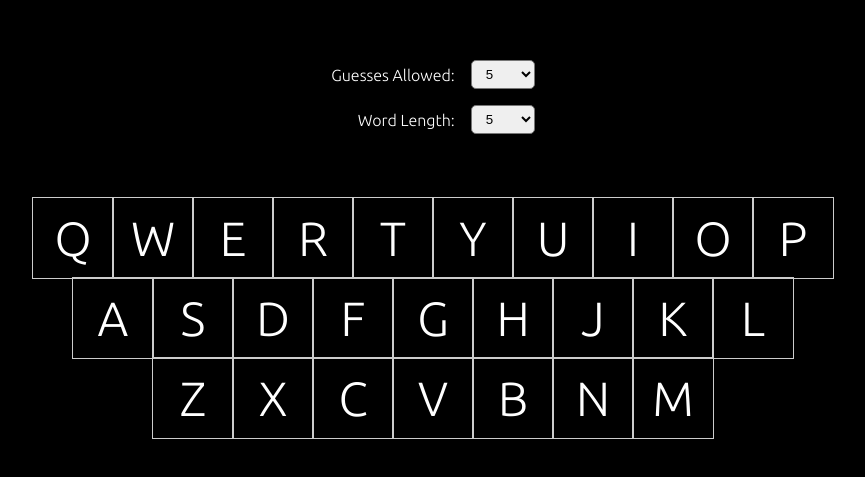
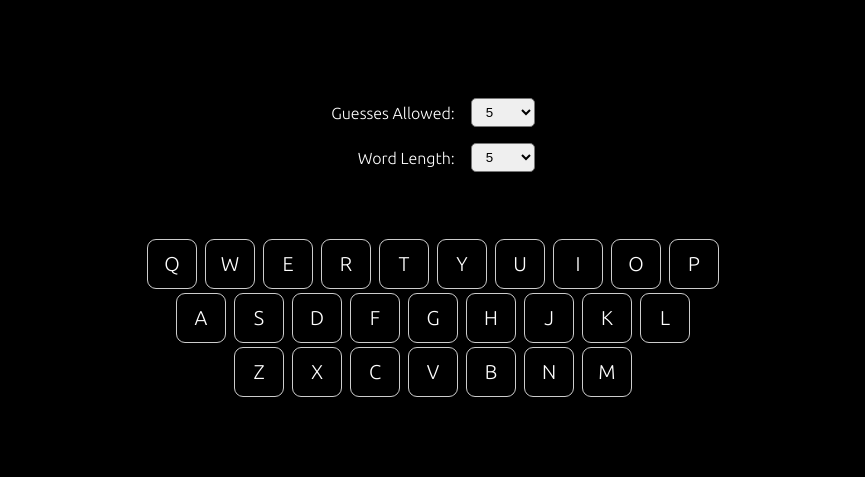
Before and after one commit to igbominadeveloper/igbominadeveloper.github.io, a plain HTML site: page wordle/index.html in a window 1280 px wide. Shown: the part 151-628 px from the top of the page, without its empty margins (207-1072 px from the left). Drawn offline with Linux system fonts and the light colour scheme.

Commit message:
Style the keyboard

```diff
--- a/wordle/style.css
+++ b/wordle/style.css
@@ -84,8 +84,22 @@ select {
   align-items: center;
 }
 
+.keyboard .row {
+  margin: 0.2rem;
+  display: flex;
+  gap: 10px;
+}
+
 .key {
   cursor: pointer;
+  border-radius: 8px;
+  height: 3rem;
+  width: 3rem;
+  font-size: 20px;
+}
+
+.key:hover {
+  background: #cccc;
 }
 
 @media only screen and (max-width: 600px) {
```
